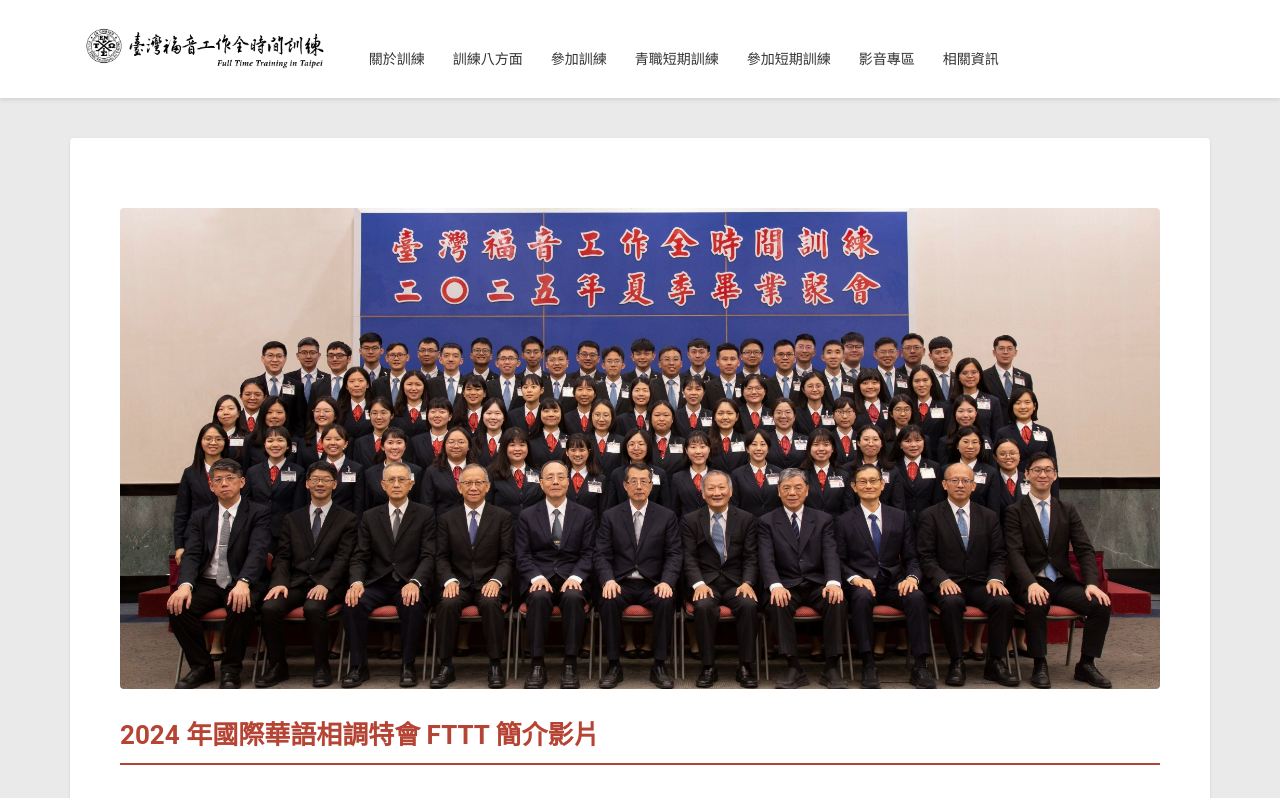
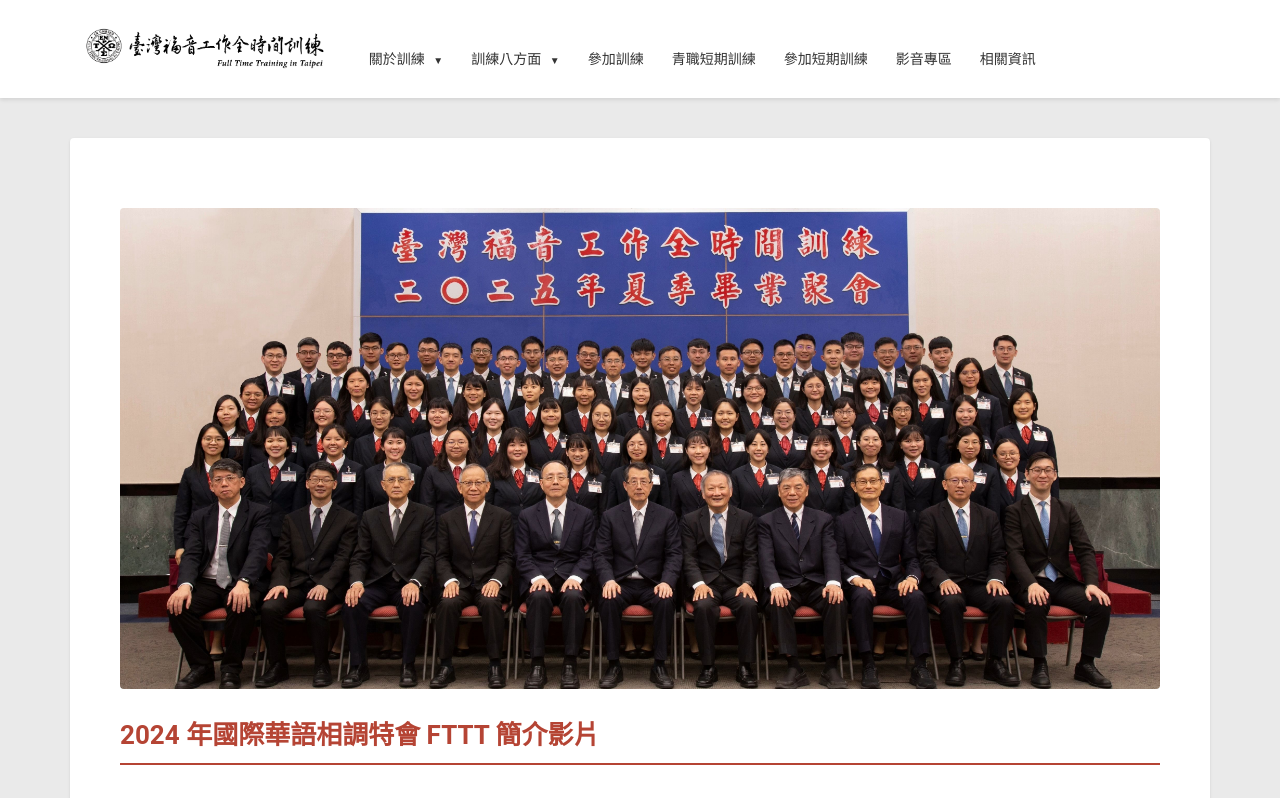
Before and after one commit to FTTT-WEB/static-page, a Jekyll site: the page built from jekyll-site/index.md, in a window 1280 px wide. Shown: the top 798 px of the page. Built offline with Jekyll 4.4.1, drawn with Linux system fonts in a browser that asks for light colours.

Commit message:
更新css模板樣式

```diff
--- a/jekyll-site/assets/css/main.css
+++ b/jekyll-site/assets/css/main.css
@@ -1,155 +1,71 @@
-* {
-  box-sizing: border-box;
+/* ===========================
+   Multi-level menu behavior
+   1st level: dropdown DOWN
+   2nd+ level: fly-out RIGHT
+   =========================== */
+
+/* 避免子選單被裁切 */
+#masthead,
+#site-navigation,
+.main-navigation,
+.header-wrap,
+.main-navigation ul {
+  overflow: visible;
 }
 
-html {
-  scroll-behavior: smooth;
-}
-
-body {
-  font-family: 'Roboto', 'Merriweather', Arial, sans-serif;
-  color: #333;
-  background-color: #f5f5f5;
-  margin: 0;
-  padding: 0;
-  font-size: 16px;
-  line-height: 1.6;
-}
-
-a {
-  color: #b54434;
-  text-decoration: none;
-  transition: color 0.3s ease;
-}
-
-a:hover {
-  color: #8b3426;
-}
-
-img {
-  max-width: 100%;
-  height: auto;
-  display: block;
-}
-
-.site-title,
-.site-description {
-  position: absolute;
-  clip: rect(1px, 1px, 1px, 1px);
-}
-
-/* =============== HEADER STYLES =============== */
-#masthead {
-  background-color: #fff;
-  padding: 15px 0;
-  box-shadow: 0 2px 4px rgba(0, 0, 0, 0.1);
-  position: relative;
-  z-index: 100;
-  width: 100%;
-}
-
-.header-wrap {
-  max-width: 1200px;
-  margin: 0 auto;
-  padding: 0 15px;
-  display: flex;
-  align-items: center;
-  justify-content: space-between;
-  flex-wrap: wrap;
-  gap: 15px;
-}
-
-.site-branding {
-  display: flex;
-  align-items: center;
-  gap: 12px;
-  flex: 0 1 auto;
-  min-width: 0;
-}
-
-.site-branding img {
-  max-height: 50px;
-  width: auto;
-  flex-shrink: 0;
-}
-
-.site-branding h1 {
-  margin: 0;
-  font-size: 16px;
-  font-weight: 600;
-  line-height: 1.2;
-  word-break: break-word;
-}
-
-.site-branding a {
-  display: flex;
-  align-items: center;
-  gap: 12px;
-  text-decoration: none;
-}
-
-/* =============== NAVIGATION STYLES =============== */
-#site-navigation {
-  flex: 1 1 100%;
-  width: 100%;
-  order: 3;
-}
-
+/* Top menu */
 .main-navigation ul {
   list-style: none;
   margin: 0;
   padding: 0;
-  display: flex;
-  flex-wrap: wrap;
-  gap: 0;
-  background-color: #fafafa;
-  border-top: 1px solid #eee;
 }
 
-.main-navigation>ul>li {
+/* 必須讓 li 當定位基準 */
+.main-navigation li {
   position: relative;
-  flex: 0 0 auto;
-  border-right: 1px solid #eee;
 }
 
-.main-navigation>ul>li:last-child {
-  border-right: none;
-}
-
-.main-navigation a {
-  display: block;
-  padding: 12px 14px;
-  text-decoration: none;
-  color: #333;
-  font-size: 14px;
-  transition: all 0.3s ease;
-  white-space: nowrap;
-}
-
-.main-navigation a:hover {
-  background-color: #b54434;
-  color: #fff;
-}
-
-.main-navigation .sub-menu {
+/* ---- 第一層 sub-menu：往下 ---- */
+.main-navigation > ul > li > .sub-menu {
   display: none;
   position: absolute;
   top: 100%;
   left: 0;
   background-color: #fff;
-  list-style: none;
+  min-width: 240px;
   margin: 0;
   padding: 0;
-  min-width: 200px;
-  box-shadow: 0 4px 8px rgba(0, 0, 0, 0.15);
-  z-index: 1000;
   border: 1px solid #eee;
+  box-shadow: 0 4px 8px rgba(0,0,0,0.15);
+  z-index: 2000;
 }
 
-.main-navigation li:hover>.sub-menu {
+/* hover 顯示第一層 */
+.main-navigation > ul > li:hover > .sub-menu {
   display: block;
 }
 
+/* ---- 第二層（巢狀 sub-menu）：往右 ---- */
+.main-navigation .sub-menu .sub-menu {
+  display: none;
+  position: absolute;
+  top: 0;
+  left: 100%;
+  background-color: #fff;
+  min-width: 240px;
+  margin: 0;
+  padding: 0;
+  border: 1px solid #eee;
+  box-shadow: 0 4px 8px rgba(0,0,0,0.15);
+  z-index: 3000;
+}
+
+/* hover 顯示第二層 */
+.main-navigation .sub-menu li:hover > .sub-menu {
+  display: block;
+}
+
+/* 子選單項目 */
 .main-navigation .sub-menu li {
   border-bottom: 1px solid #eee;
 }
@@ -159,370 +75,52 @@
 }
 
 .main-navigation .sub-menu a {
-  padding: 12px 20px;
+  display: block;
+  padding: 14px 18px;
   color: #333;
   white-space: normal;
 }
 
-/* =============== CONTENT STYLES =============== */
-#content {
-  background-color: #EAEAEA;
-  padding: 30px 0;
-  width: 100%;
+.main-navigation .sub-menu a:hover {
+  background-color: #b54434;
+  color: #fff;
 }
 
-.inner-wrap {
-  max-width: 1200px;
-  margin: 0 auto;
-  padding: 0 15px;
+/* 箭頭：第一層 ▼、第二層 ▶ */
+.main-navigation > ul > li.menu-item-has-children > a::after {
+  content: " ▼";
+  font-size: 10px;
+  margin-left: 6px;
 }
 
-.site-main {
-  background-color: #fff;
-  padding: 25px;
-  border-radius: 4px;
-  box-shadow: 0 1px 3px rgba(0, 0, 0, 0.1);
+.main-navigation .sub-menu li.menu-item-has-children > a::after {
+  content: " ▶";
+  font-size: 10px;
+  margin-left: 6px;
 }
 
-.entry-content {
-  line-height: 1.8;
-  word-wrap: break-word;
-  overflow-wrap: break-word;
+/* 如果第二層會超出螢幕右側：最後一個頂層選單讓它往左開（可依需要調整） */
+.main-navigation > ul > li:last-child .sub-menu .sub-menu {
+  left: auto;
+  right: 100%;
 }
 
-.entry-content h2 {
-  color: #b54434;
-  margin: 30px 0 15px 0;
-  font-size: 22px;
-  border-bottom: 2px solid #b54434;
-  padding-bottom: 10px;
-  line-height: 1.3;
-}
-
-.entry-content h3 {
-  color: #666;
-  margin: 20px 0 10px 0;
-  font-size: 18px;
-  line-height: 1.3;
-}
-
-.entry-content h4 {
-  color: #888;
-  margin: 15px 0 8px 0;
-  font-size: 16px;
-}
-
-.entry-content p {
-  margin: 0 0 15px 0;
-}
-
-.entry-content iframe {
-  max-width: 100%;
-  width: 100%;
-  height: auto;
-  margin: 20px 0;
-  border: none;
-  border-radius: 4px;
-  aspect-ratio: 16/9;
-}
-
-.entry-content img {
-  max-width: 100%;
-  height: auto;
-  margin: 20px 0;
-  border-radius: 4px;
-  display: block;
-}
-
-.entry-content ul,
-.entry-content ol {
-  margin: 15px 0;
-  padding-left: 30px;
-}
-
-.entry-content li {
-  margin: 8px 0;
-}
-
-.entry-content table {
-  width: 100%;
-  border-collapse: collapse;
-  margin: 20px 0;
-  overflow-x: auto;
-}
-
-.entry-content table th,
-.entry-content table td {
-  padding: 12px;
-  border: 1px solid #ddd;
-  text-align: left;
-}
-
-.entry-content table th {
-  background-color: #f5f5f5;
-  font-weight: 600;
-}
-
-.entry-content strong {
-  font-weight: 600;
-  color: #333;
-}
-
-/* =============== FOOTER STYLES =============== */
-#colophon {
-  background-color: #333;
-  color: #fff;
-  padding: 30px 0;
-  margin-top: 40px;
-  width: 100%;
-}
-
-.site-info {
-  max-width: 1200px;
-  margin: 0 auto;
-  padding: 0 15px;
-  text-align: center;
-  font-size: 13px;
-}
-
-.copyright {
-  line-height: 1.8;
-}
-
-.copyright a {
-  color: #b54434;
-}
-
-blockquote {
-  border-color: #EAEAEA #EAEAEA #EAEAEA #b54434;
-  border-left: 4px solid #b54434;
-  padding: 15px 20px;
-  margin: 20px 0;
-  color: #666;
-  background-color: #f9f9f9;
-  border-radius: 4px;
-}
-
-/* =============== RESPONSIVE DESIGN =============== */
-
-/* Tablets (768px and up) */
-@media (min-width: 768px) {
-  body {
-    font-size: 16px;
+/* 手機：建議維持往下（因為沒有 hover），避免飛出看不到 */
+@media (max-width: 767px) {
+  .main-navigation > ul > li > .sub-menu,
+  .main-navigation .sub-menu .sub-menu {
+    position: static;
+    box-shadow: none;
+    border: 0;
+    min-width: 0;
   }
 
-  .header-wrap {
-    flex-wrap: nowrap;
+  .main-navigation li:hover > .sub-menu {
+    display: block;
   }
 
-  #site-navigation {
-    flex: 1 1 auto;
-    order: 2;
-    width: auto;
-    border-top: none;
-  }
-
-  .main-navigation ul {
-    border-top: none;
-    background-color: transparent;
-  }
-
-  .main-navigation>ul>li {
-    border-right: none;
-  }
-
-  .site-main {
-    padding: 40px;
-  }
-
-  .entry-content h2 {
-    font-size: 26px;
-  }
-
-  .entry-content h3 {
-    font-size: 20px;
+  .main-navigation > ul > li.menu-item-has-children > a::after,
+  .main-navigation .sub-menu li.menu-item-has-children > a::after {
+    content: " ▼";
   }
 }
-
-/* Large screens (1024px and up) */
-@media (min-width: 1024px) {
-  .header-wrap {
-    padding: 0 30px;
-  }
-
-  .inner-wrap {
-    padding: 0 30px;
-  }
-
-  .site-branding img {
-    max-height: 60px;
-  }
-
-  .site-branding h1 {
-    font-size: 18px;
-  }
-
-  #content {
-    padding: 40px 0;
-  }
-
-  .site-main {
-    padding: 50px;
-  }
-}
-
-/* Small phones (less than 480px) */
-@media (max-width: 479px) {
-  body {
-    font-size: 14px;
-  }
-
-  .header-wrap {
-    padding: 0 10px;
-  }
-
-  .site-branding h1 {
-    font-size: 14px;
-  }
-
-  .site-branding img {
-    max-height: 40px;
-  }
-
-  .main-navigation a {
-    padding: 10px 8px;
-    font-size: 13px;
-  }
-
-  .main-navigation .sub-menu a {
-    padding: 10px 15px;
-  }
-
-  .main-navigation .sub-menu {
-    min-width: 160px;
-  }
-
-  .site-main {
-    padding: 15px;
-  }
-
-  .entry-content h2 {
-    font-size: 18px;
-    margin: 20px 0 12px 0;
-  }
-
-  .entry-content h3 {
-    font-size: 16px;
-  }
-
-  .entry-content iframe {
-    margin: 15px 0;
-  }
-
-  #colophon {
-    padding: 20px 0;
-  }
-
-  .site-info {
-    font-size: 12px;
-  }
-}
-
-/* Medium phones (480px to 767px) */
-@media (min-width: 480px) and (max-width: 767px) {
-  .header-wrap {
-    padding: 0 12px;
-  }
-
-  .inner-wrap {
-    padding: 0 12px;
-  }
-
-  .main-navigation a {
-    padding: 11px 12px;
-    font-size: 13px;
-  }
-
-  .site-main {
-    padding: 20px;
-  }
-
-  .entry-content h2 {
-    font-size: 20px;
-  }
-}
-
-/* Landscape orientation (any width, height < width) */
-@media (orientation: landscape) and (max-height: 500px) {
-  #masthead {
-    padding: 10px 0;
-  }
-
-  .site-branding h1 {
-    font-size: 14px;
-  }
-
-  .main-navigation a {
-    padding: 8px 12px;
-  }
-}
-
-/* Print styles */
-@media print {
-
-  #masthead,
-  #colophon {
-    display: none;
-  }
-
-  #content {
-    background-color: #fff;
-    padding: 0;
-  }
-
-  .site-main {
-    box-shadow: none;
-    padding: 0;
-  }
-
-  a {
-    color: #000;
-  }
-}
-
-/* =============== SCROLL UP BUTTON =============== */
-#scroll-up {
-  position: fixed;
-  bottom: 30px;
-  right: 30px;
-  width: 50px;
-  height: 50px;
-  background-color: #b54434;
-  color: #fff;
-  text-align: center;
-  line-height: 50px;
-  font-size: 24px;
-  border-radius: 50%;
-  text-decoration: none;
-  box-shadow: 0 2px 8px rgba(0, 0, 0, 0.2);
-  transition: all 0.3s ease;
-  z-index: 999;
-  display: none;
-}
-
-#scroll-up:hover {
-  background-color: #8b3426;
-  transform: translateY(-3px);
-  box-shadow: 0 4px 12px rgba(0, 0, 0, 0.3);
-}
-
-#scroll-up:active {
-  transform: translateY(-1px);
-}
-
-/* Hide scroll-up button on mobile by default (JS will show it when needed) */
-@media (max-width: 767px) {
-  #scroll-up {
-    display: none !important;
-  }
-}
```
